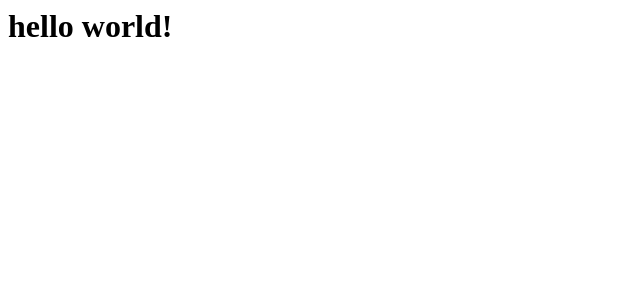
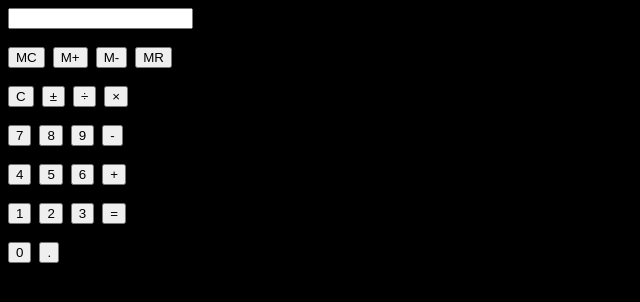
Before and after one commit to dreamzyx/dreamzyx.github.io, a plain HTML site: page index.html in a window 1280 px wide. Shown: the whole page, without its empty margins (0-640 px from the left). Drawn offline with Linux system fonts and the light colour scheme.

Commit message:
Update index.html

```diff
--- a/index.html
+++ b/index.html
@@ -1 +1,56 @@
-<h1>hello world!</h1>
+<!DOCTYPE html>
+<html>
+<head>
+  <title>my caculator</title>
+  <link rel="stylesheet" type="text/css" href="caculator.css">
+</head>
+<body class="caculator" bgcolor= "#000000">
+<script type="text/javascript" src="caculator.js"></script>
+<div class="box">
+  <div class="edit">
+    <input type="text" id="d" readOnly="true" value="";>
+
+  <div id = symbol>
+      </div>
+
+  </div><br/>
+  <div class="keys">
+    <button>MC</button>&nbsp
+    <button>M+</button>&nbsp
+    <button>M-</button>&nbsp
+    <button>MR</button>
+  </div></br>
+  <div class="keys">
+    <button onclick="erase();">C</button>&nbsp
+    <button onclick="negative()">&plusmn</button>&nbsp
+    <button id="divide" onclick="symbol_button(this.id)">&divide</button>&nbsp
+    <button id="times" onclick="symbol_button(this.id)">&times</button>
+  </div></br>
+  <div class="keys">
+    <button onclick="display(7);">7</button>&nbsp
+    <button onclick="display(8);">8</button>&nbsp
+    <button onclick="display(9);" >9</button>&nbsp
+    <button id="minus" onclick="symbol_button(this.id)">-</button>
+</div></br>
+  <div class="keys">
+    <button onclick="display(4);">4</button>&nbsp
+    <button onclick="display(5);">5</button>&nbsp
+    <button onclick="display(6);">6</button>&nbsp
+    <button id="plus" onclick="symbol_button(this.id)">+</button>
+</div></br>
+  <div class="keys">
+    <button onclick="display(1);">1</button>&nbsp
+    <button onclick="display(2);">2</button>&nbsp
+    <button onclick="display(3);">3</button>&nbsp
+    <button class="equals" onclick="equal()">=</button>
+</div></br>
+
+
+  <div class="keys">
+    <button class="zero" onclick="display(0);">0</button>&nbsp
+    <button onclick="point();">.</button>
+
+  </div>
+  </div>
+  </body>
+  </html>
```
